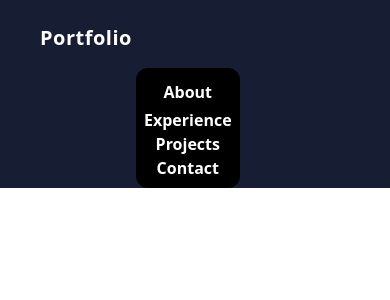
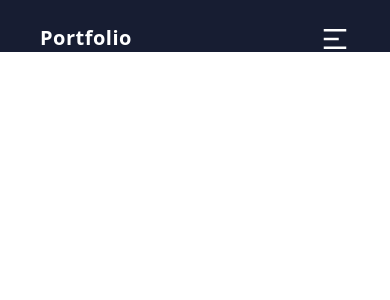
Before and after one commit to prabhjeet127s/portfolio-website, a React (Vite) app: page / in a window 390 px wide. Shown: the top 300 px of the page. Built offline with nearby package versions, Linux system fonts and the light colour scheme.

Commit message:
created responsive navbar

```diff
--- a/package.json
+++ b/package.json
@@ -10,6 +10,7 @@
     "preview": "vite preview"
   },
   "dependencies": {
+    "@remixicon/react": "^4.6.0",
     "@tailwindcss/vite": "^4.1.11",
     "react": "^19.1.0",
     "react-dom": "^19.1.0",
--- a/src/components/Nav.jsx
+++ b/src/components/Nav.jsx
@@ -1,5 +1,6 @@
 import { useState } from 'react';
 import React from 'react'
+import { RiCloseLine, RiMenu2Line } from "@remixicon/react";
 
 const Nav = () => {
 
@@ -10,7 +11,7 @@ const Nav = () => {
 
       <span className='text-xl font-bold tracking-wide'>Portfolio</span>
 
-      <ul className={'${menu?:"block:"hidden}    mx-24 py-2 mt-4 font-semibold md:mt-5 bg-black px-2 rounded-xl bg-opacity-30 md:border-none text-center md:bg-transparent md:static md:mx-0 md:flex gap-6'}>
+      <ul className={`${menu?"block":"hidden"}    mx-24 py-2 mt-4 font-semibold md:mt-5 bg-black px-2 rounded-xl bg-opacity-30 md:border-none text-center md:bg-transparent md:static md:mx-0 md:flex gap-6`}>
         <a href="#About">
         <li className='text-md transition-all duration-300 p-1 md:p-0'>About</li>
         </a>
@@ -28,6 +29,21 @@ const Nav = () => {
         </a>
 
       </ul>
+       {showMenu ? (
+        <RiMenu2Line
+          size={30}
+          className="md:hidden absolute right-10 top-6 transition-all duration-300"
+          onClick={() => {
+            openMenu(!menu);
+            setShowmenu(!showMenu);
+          }}
+        />
+      ) : (
+        <RiCloseLine
+          size={30}
+          className="md:hidden absolute right-10 top-6 transition-all duration-300"
+        />
+      )}
     </nav>
   )
 }
```
Also changed, not shown: 1 other file (tests, documents, lock files or other folders).
